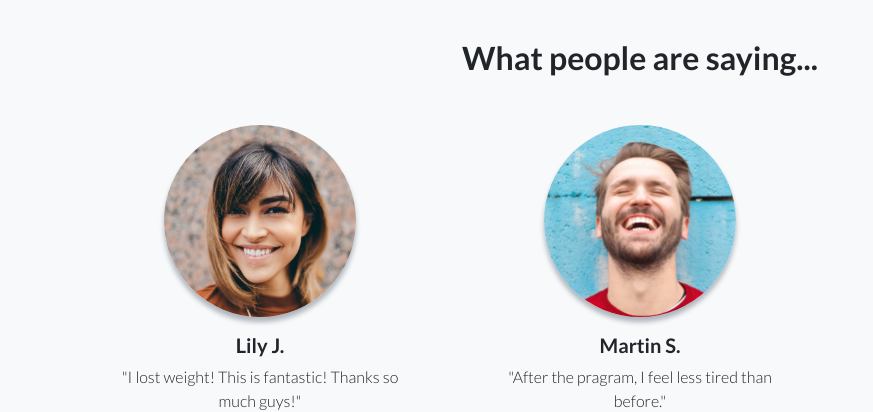
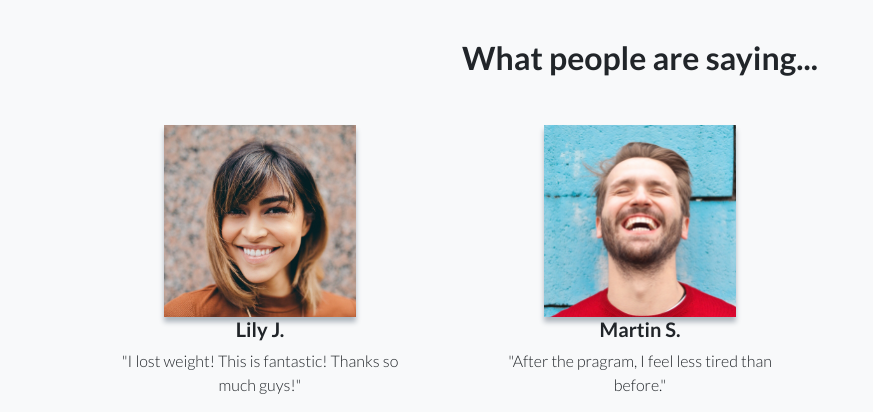
Before and after one commit to Akane0213/OnlineFitness, a website: page index.html in a window 1280 px wide. Shown: the part 1200-1612 px from the top of the page, 0-873 px from the left. Drawn offline with nearby package versions, Linux system fonts and the light colour scheme.

Commit message:
Update index.html

```diff
--- a/index.html
+++ b/index.html
@@ -100,14 +100,14 @@
       <div class="row">
         <div class="col-lg-4">
           <div class="testimonial-item mx-auto mb-5 mb-lg-0">
-            <img class="img-fluid rounded-circle mb-3" src="img/testimonials-1.jpg" alt="">
+            <img src="img/testimonials-1.jpg" alt="">
             <h5>Lily J.</h5>
             <p class="font-weight-light mb-0">"I lost weight! This is fantastic! Thanks so much guys!"</p>
           </div>
         </div>
         <div class="col-lg-4">
           <div class="testimonial-item mx-auto mb-5 mb-lg-0">
-            <img class="img-fluid rounded-circle mb-3" src="img/testimonials-2.jpg" alt="">
+            <img src="img/testimonials-2.jpg" alt="">
             <h5>Martin S.</h5>
             <p class="font-weight-light mb-0">"After the pragram, I feel less tired than before."</p>
           </div>
```
